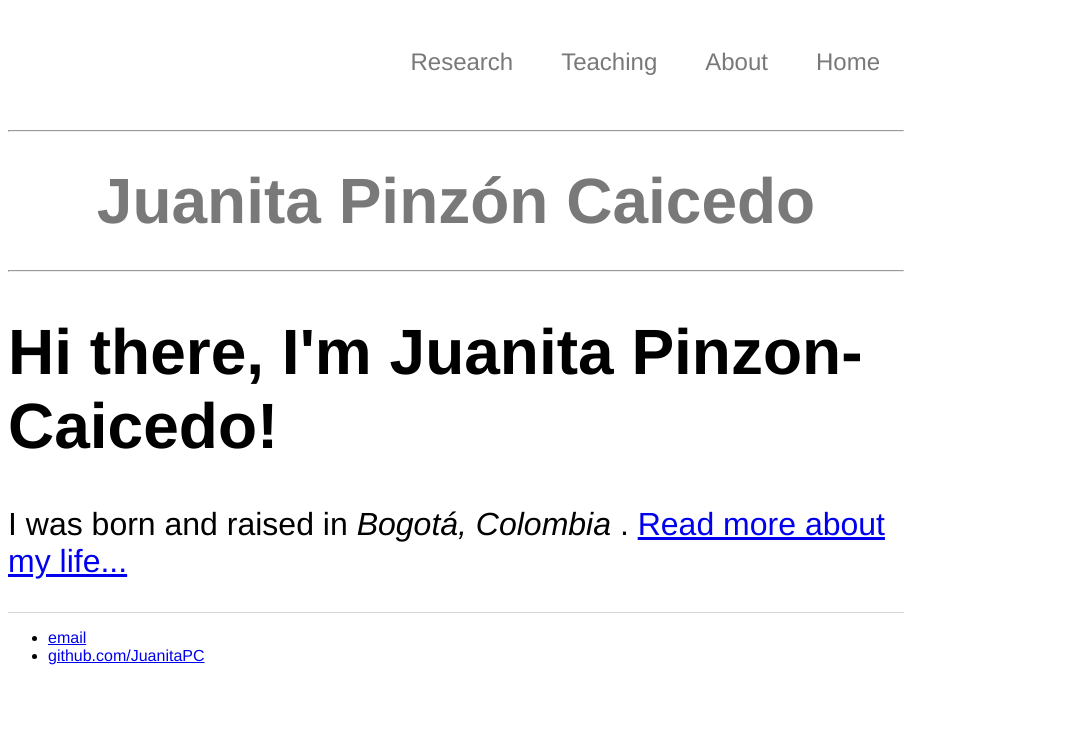
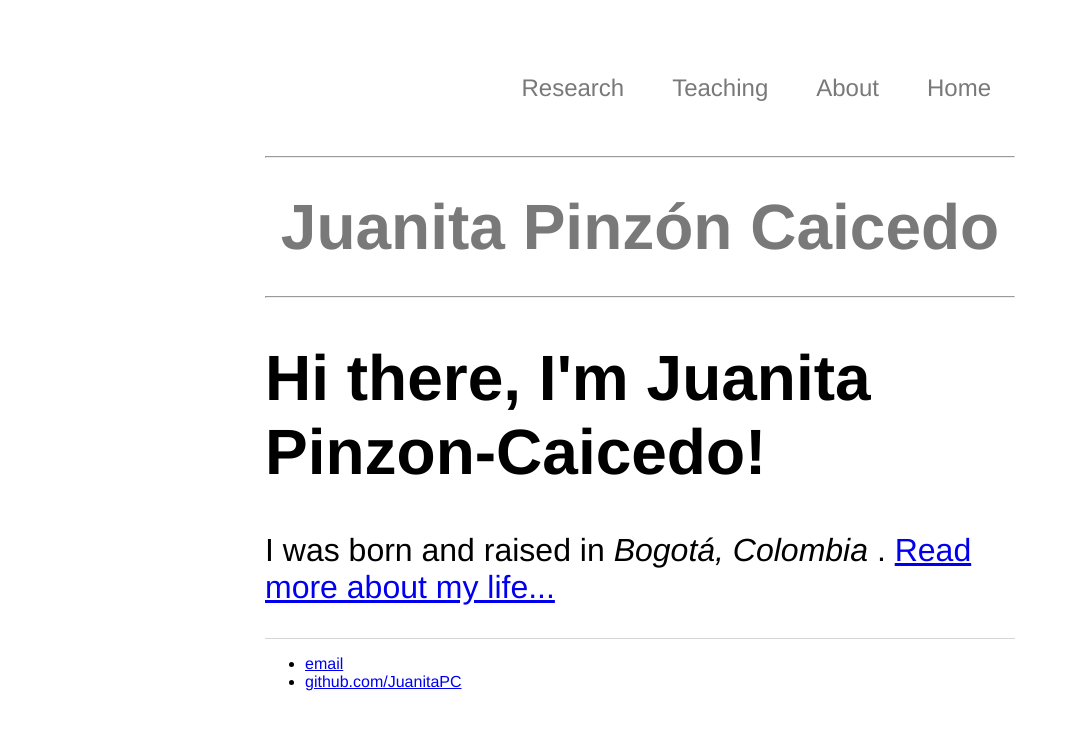
Before and after one commit to JuanitaPC/JuanitaPC.github.io, a Jekyll site: the page built from index.html, in a window 1280 px wide. Shown: the top 730 px of the page, without its empty margins (0-1070 px from the left). Built offline with Jekyll 4.4.1, drawn with Linux system fonts in a browser that asks for light colours.

Commit message:
Update main.css

```diff
--- a/css/main.css
+++ b/css/main.css
@@ -1,5 +1,9 @@
 body {
-	width: 70%;
+	margin-top: 50px;
+	margin-bottom: 50px;
+	margin-right: auto;
+	margin-left: auto;
+	width: 750px;
 	font-family: Helvetica, Arial, sans-serif;
 	font-size: 2em;
 	color: black;
```
